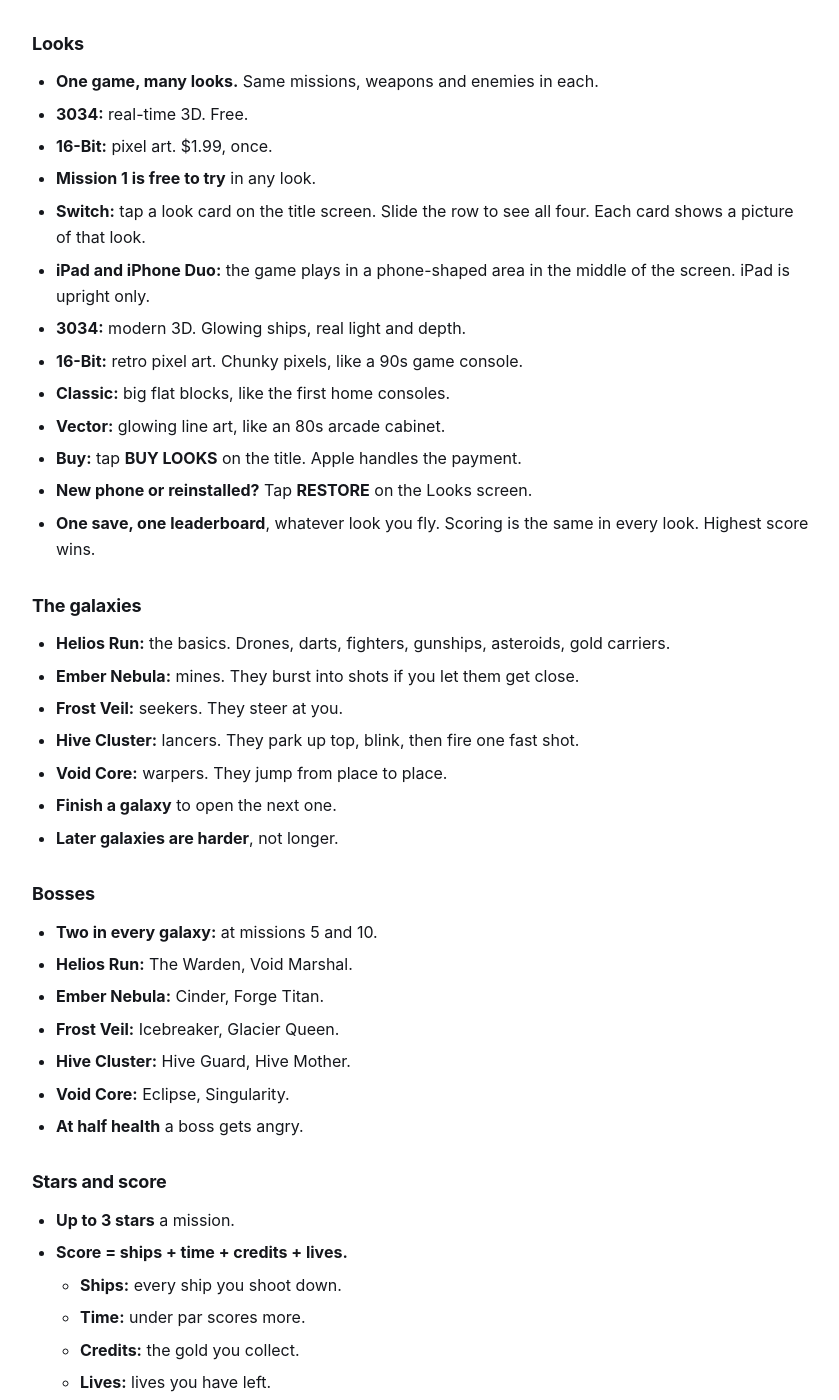
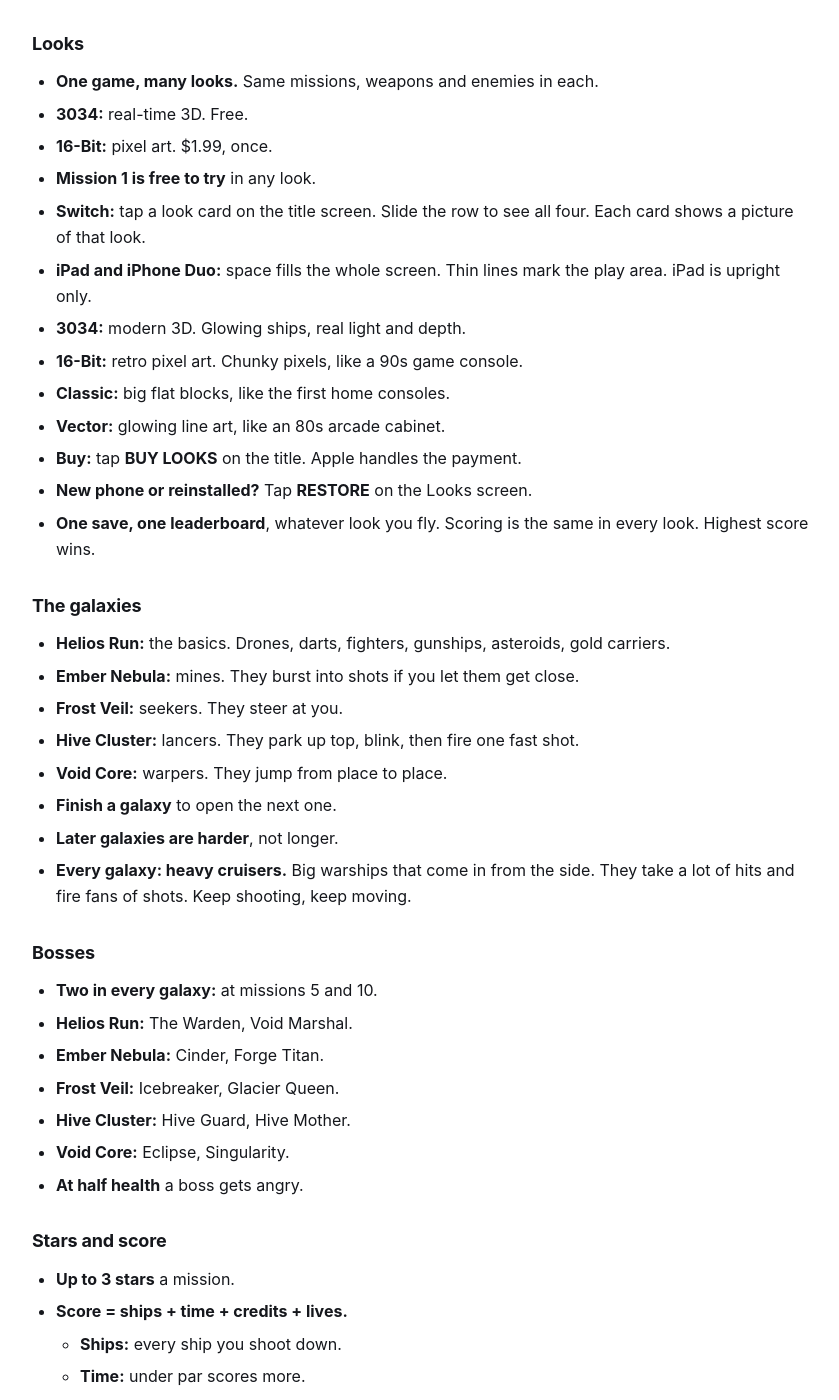
Before and after one commit to mytombrown/team-assist-help, a Jekyll site: the page built from _guides/novapatrol/getting-started.md, in a window 1280 px wide and 1400 px high, scrolled down 1295 px. Shown: the whole window, without its empty margins (218-1057 px from the left). Built offline with Jekyll 4.4.1, drawn with Linux system fonts in a browser that asks for light colours.

Commit message:
Build 3 (Nova Patrol 1.0): heavy cruisers from the side; iPad and Duo fill the screen
Co-Authored-By: Claude Fable 5.2 <noreply@anthropic.com>

```diff
--- a/_guides/novapatrol/getting-started.md
+++ b/_guides/novapatrol/getting-started.md
@@ -51,7 +51,7 @@ related:
 - **16-Bit:** pixel art. $1.99, once.
 - **Mission 1 is free to try** in any look.
 - **Switch:** tap a look card on the title screen. Slide the row to see all four. Each card shows a picture of that look.
-- **iPad and iPhone Duo:** the game plays in a phone-shaped area in the middle of the screen. iPad is upright only.
+- **iPad and iPhone Duo:** space fills the whole screen. Thin lines mark the play area. iPad is upright only.
 - **3034:** modern 3D. Glowing ships, real light and depth.
 - **16-Bit:** retro pixel art. Chunky pixels, like a 90s game console.
 - **Classic:** big flat blocks, like the first home consoles.
@@ -69,6 +69,7 @@ related:
 - **Void Core:** warpers. They jump from place to place.
 - **Finish a galaxy** to open the next one.
 - **Later galaxies are harder**, not longer.
+- **Every galaxy: heavy cruisers.** Big warships that come in from the side. They take a lot of hits and fire fans of shots. Keep shooting, keep moving.
 
 ## Bosses
 
```
